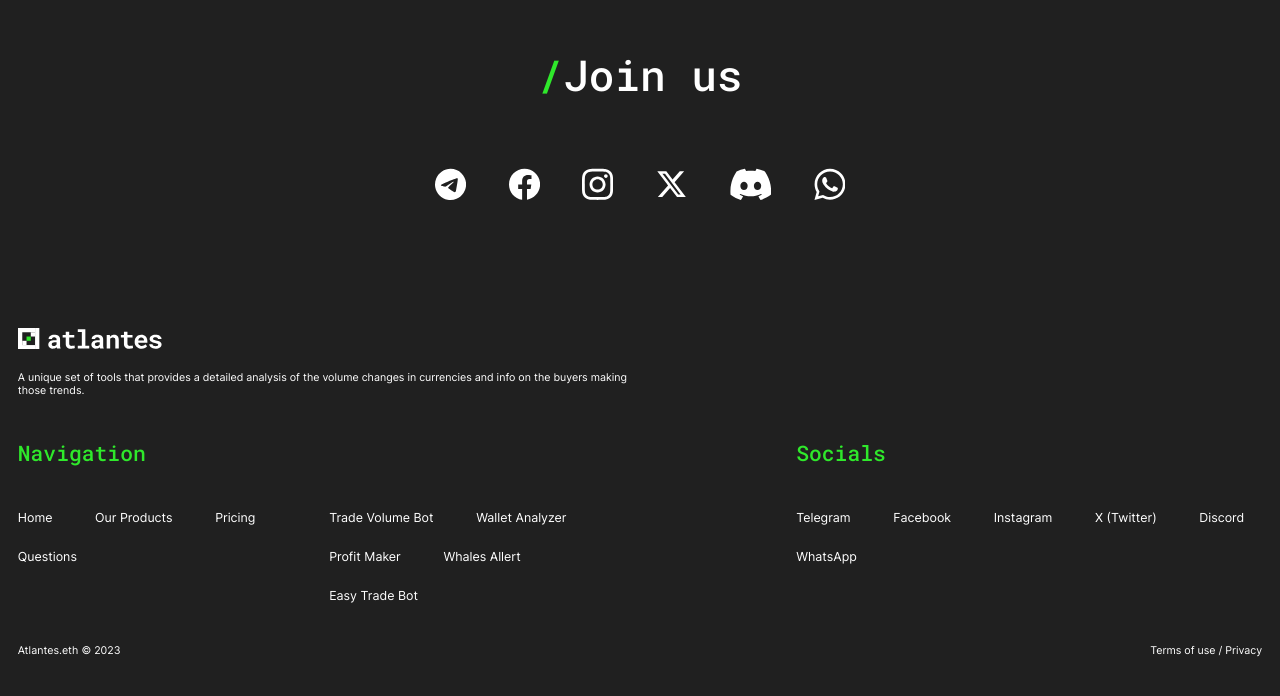
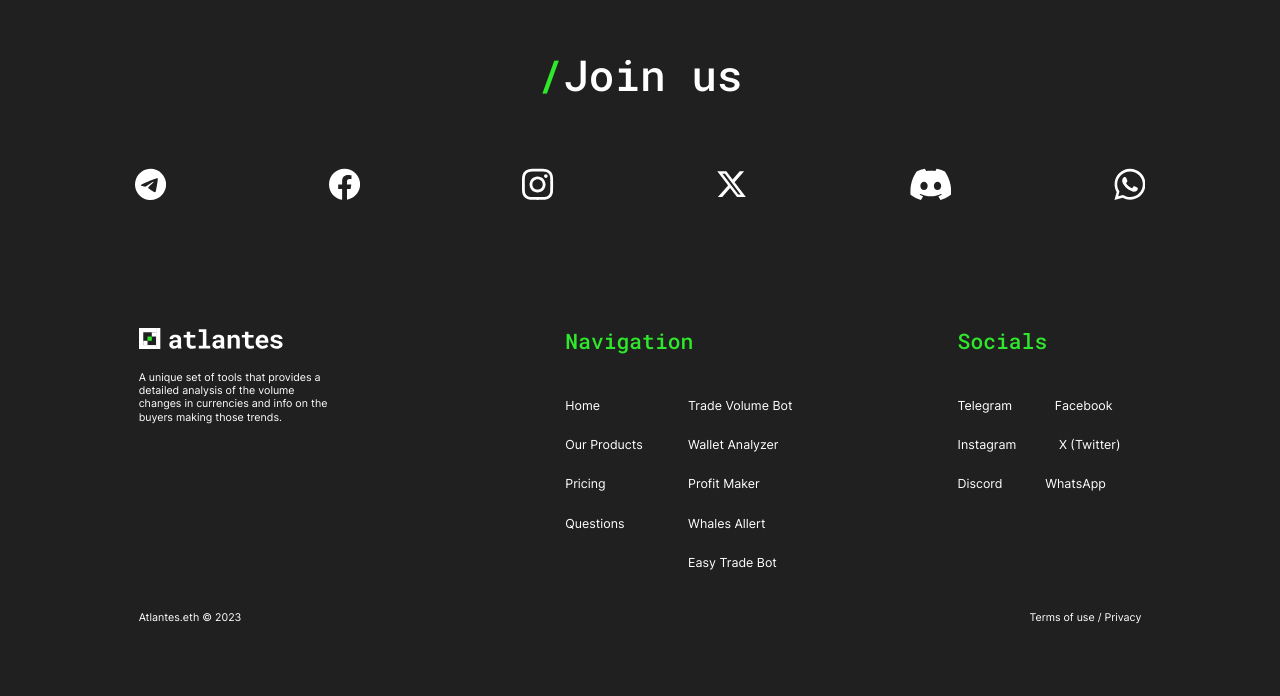
Before and after one commit to nigel-riss/trade-tracker-landing, a Next.js app: page / in a window 1280 px wide. Shown: the part 7183-7879 px from the top of the page. After the commit the page ends 7850 px from the top, so only its background shows below. Built offline with nearby package versions, Linux system fonts and the light colour scheme.

Commit message:
feat: add JoinUs and Footer styles

```diff
--- a/src/styles/Footer.module.scss
+++ b/src/styles/Footer.module.scss
@@ -6,12 +6,29 @@
   margin-top: 9rem;
   padding: 0 1.25rem;
   padding-bottom: 3rem;
+
+  @include atDesktopS {
+    // box model
+    display: flex;
+    flex-wrap: wrap;
+    align-items: flex-start;
+    justify-content: space-between;
+    margin: 0 auto;
+    margin-top: 9rem;
+    width: var(--dWidth);
+  }
 }
 
 .info {
   @include atTablet {
     // box model
     width: 50%;
+  }
+
+  @include atDesktopS {
+    // box model
+    flex-basis: 14rem;
+    width: auto;
   }
 }
 
@@ -32,6 +49,13 @@
     display: flex;
     align-items: flex-start;
   }
+
+  @include atDesktopS {
+    // box model
+    flex-basis: calc(100% - 30rem);
+    gap: 6rem;
+    margin-top: 0;
+  }
 }
 
 .column {
@@ -43,6 +67,11 @@
   @include atTablet {
     // box model
     margin-top: 0;
+  }
+
+  @include atDesktopS {
+    // box model
+    // fxb
   }
 }
 
@@ -91,6 +120,12 @@
   color: rgb(var(--white));
   font-size: 0.875rem;
   text-decoration: none;
+
+  &:hover {
+    // typography
+    color: rgb(var(--green));
+    text-decoration: underline;
+  }
 }
 
 .legalInfo {
@@ -101,6 +136,11 @@
 
   // typography
   font-size: 0.75rem;
+
+  @include atDesktopS {
+    // box model
+    flex-basis: 100%;
+  }
 }
 
 .copyrights {
@@ -115,4 +155,10 @@
   // typography
   color: rgb(var(--white));
   text-decoration: none;
+
+  &:hover {
+    // typography
+    color: rgb(var(--green));
+    text-decoration: underline;
+  }
 }
--- a/src/styles/JoinUsSection.module.scss
+++ b/src/styles/JoinUsSection.module.scss
@@ -1,3 +1,5 @@
+@import './mixins';
+
 .section {
   // box model
   margin-top: 9rem;
@@ -21,4 +23,14 @@
   column-gap: 3rem;
   row-gap: 2.25rem;
   margin-top: 4.5rem;
+
+
+  @include atDesktopS {
+    // box model
+    column-gap: 6rem;
+    justify-content: space-between;
+    margin: 0 auto;
+    margin-top: 4.5rem;
+    width: calc(var(--dWidth) - 2rem);
+  }
 }
--- a/src/styles/SocialButton.module.scss
+++ b/src/styles/SocialButton.module.scss
@@ -6,11 +6,19 @@
   flex-grow: 0;
 }
 
-.link:hover {
-
-}
-
 .icon {
   // box model
   height: 100%;
+
+  // visual
+  fill: rgb(var(--white));
+  transition: all 0.25s ease-out;
 }
+
+.link:hover {
+  // visual
+  .icon {
+    // visual
+    fill: rgb(var(--green));
+  }
+}
```
Also changed, not shown: src/components/SocialSprites.tsx (+12 -31 lines).
